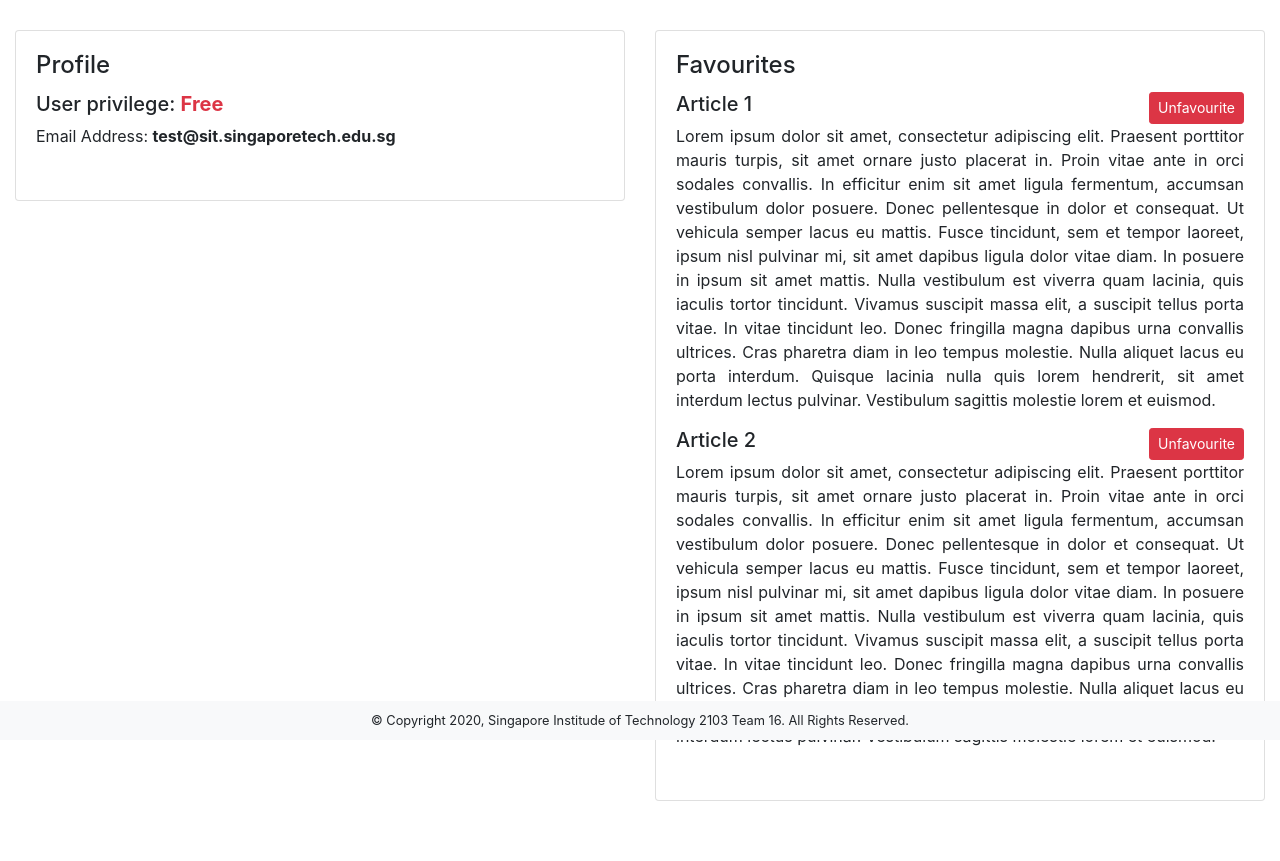
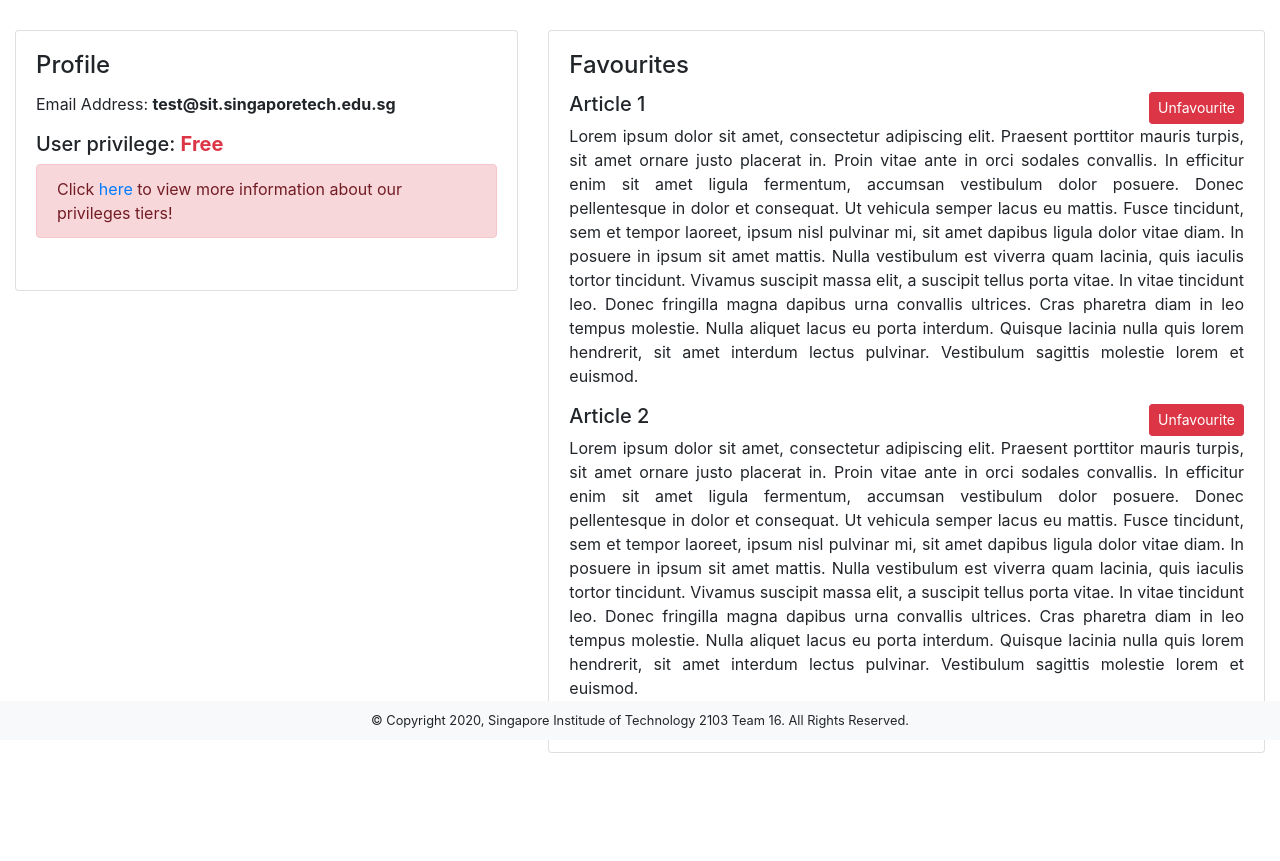
Before and after one commit to yyheng/database-m3012, a Flask app: page /user_profile in a window 1280 px wide. Shown: the part 60-921 px from the top of the page. After the commit the page ends 813 px from the top, so only its background shows below. Run offline with Flask 2, Linux system fonts and the light colour scheme; some libraries are stand-ins or nearby versions.

Commit message:
Update user_profile.htm

```diff
--- a/templates/main/user_profile.htm
+++ b/templates/main/user_profile.htm
@@ -11,14 +11,17 @@
             <div class="card">
                 <form class="card-body">
                     <h4 class="card-title">Profile</h4>
-                    <h5>User privilege: <strong class="text-danger">Free</strong></h5>
                     <span>
                         <p>Email Address: <strong>test@sit.singaporetech.edu.sg</strong></p>
                     </span>
+                    <h5>User privilege: <strong class="text-danger">Free</strong></h5>
+                    <div class="alert alert-danger" role="alert">
+                        Click <a href="#">here</a> to view more information about our privileges tiers!
+                    </div>
                 </form>
             </div>
         </div>
-        <div class="col-sm">
+        <div class="col-7">
             <!-- favourites -->
             <div class="card">
                 <form class="card-body">
```
